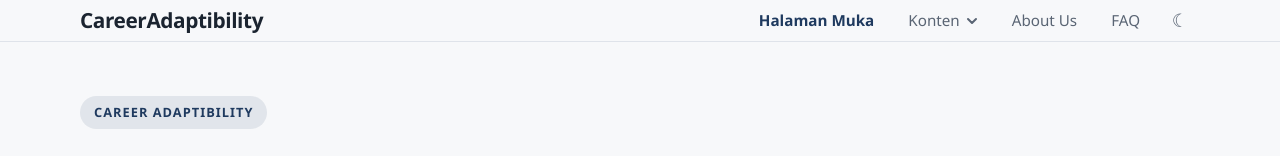
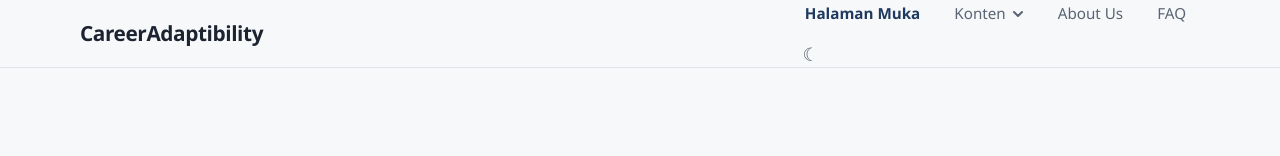
Before and after one commit to minervaciel-ops/careerAdaptibilityweb, a plain HTML site: page index.html in a window 1280 px wide. Shown: the top 156 px of the page. Drawn offline with Linux system fonts and the light colour scheme.

Commit message:
Add files via upload
perbaikan bug di hp

```diff
--- a/script.js
+++ b/script.js
@@ -6,6 +6,20 @@
   var nav = document.getElementById("mainNav");
   var dropdownItem = document.querySelector(".has-dropdown");
   var dropdownBtn = document.querySelector(".dropdown-toggle");
+
+  /* ---------- Pindahkan tombol tema ke luar menu burger ---------- */
+  var headerInner = header.querySelector(".header-inner");
+  var themeBtnEl = document.getElementById("themeToggle");
+  if (headerInner && themeBtnEl) {
+    var themeLi = themeBtnEl.closest("li");
+    var kanan = document.createElement("div");
+    kanan.className = "header-right";
+    headerInner.appendChild(kanan);
+    kanan.appendChild(nav);
+    kanan.appendChild(themeBtnEl);
+    kanan.appendChild(navToggle);
+    if (themeLi) themeLi.remove();
+  }
 
   /* ---------- Tandai menu aktif berdasarkan nama file ---------- */
   var current = location.pathname.split("/").pop() || "index.html";
--- a/style.css
+++ b/style.css
@@ -18,6 +18,9 @@
   --accent-soft: rgba(31, 58, 95, 0.1);
   --header-bg: rgba(247, 248, 250, 0.92);
   --hover: rgba(27, 36, 48, 0.05);
+  --header-h: 68px;
+  --radius: 14px;
+  --shadow: 0 6px 24px rgba(20, 23, 28, 0.08);
 }
 :root[data-theme="dark"] {
   color-scheme: dark;
```
